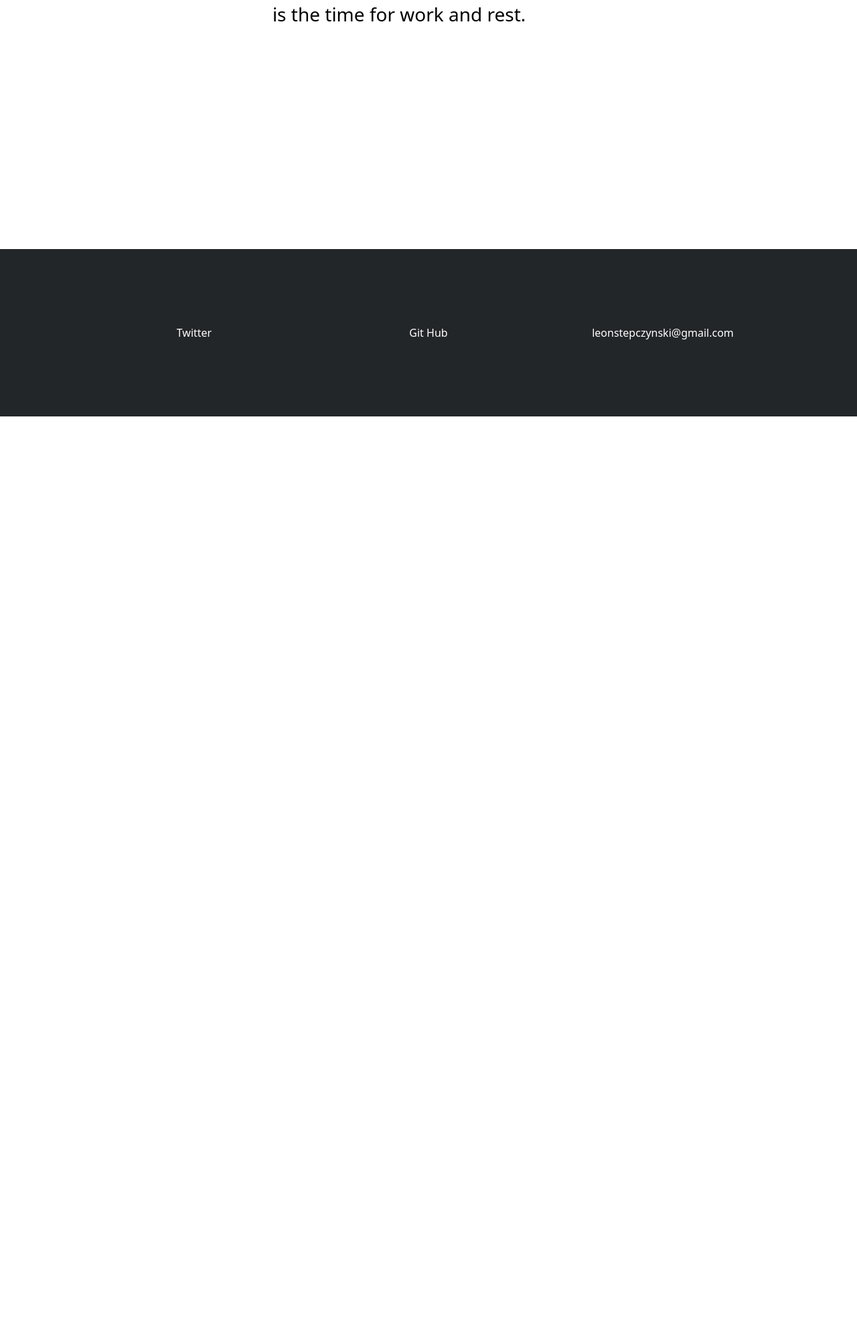
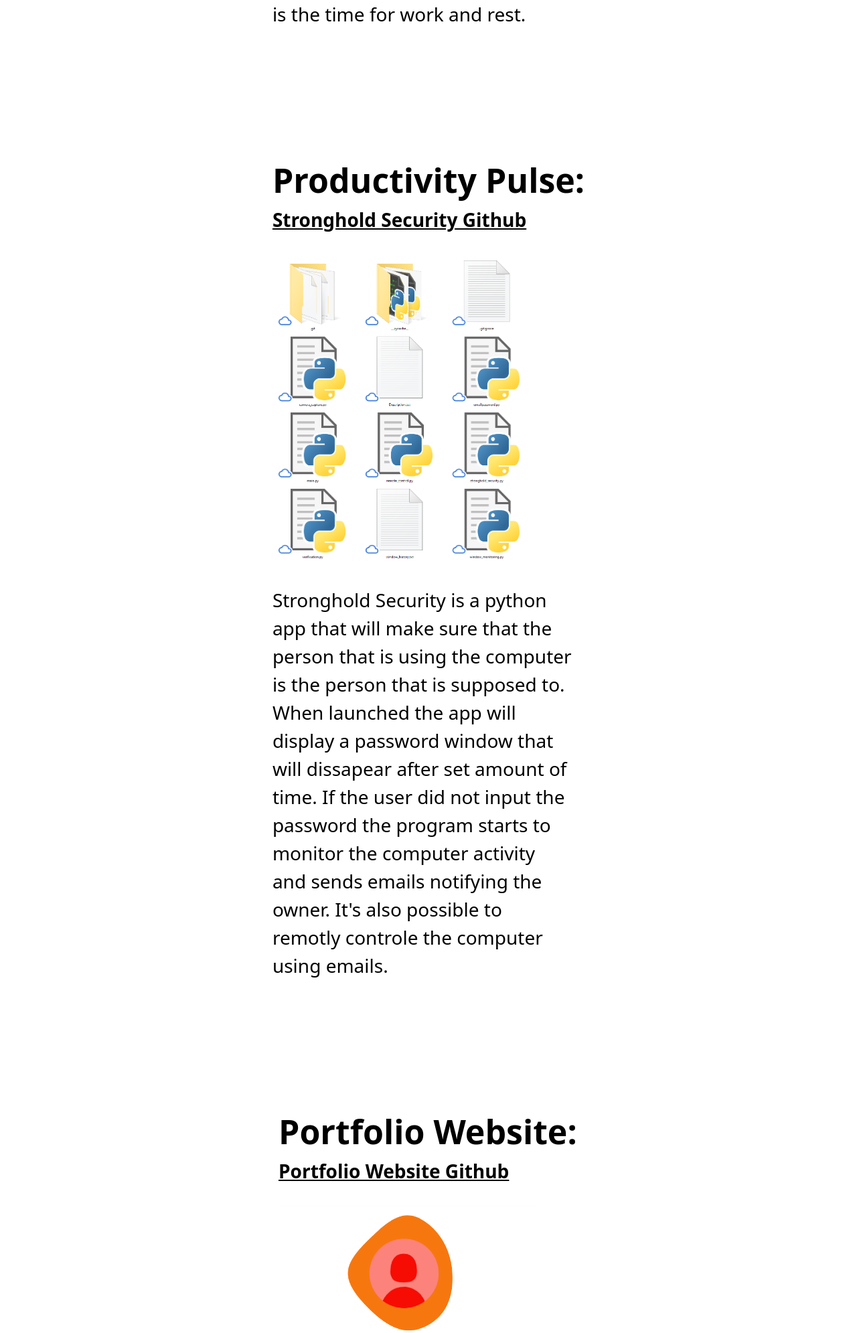
Before and after one commit to LStepczynski/PortfolioWebsiteDjango, a Django app: page /projects/ in a window 1280 px wide. Shown: the part 4445-6436 px from the top of the page at 67% size. Before the commit the page ends 5067 px from the top, so only its background shows below. Run offline with Django 4.2, Linux system fonts and the light colour scheme; style sheets or scripts are compiled from the project's sources; some libraries are stand-ins or nearby versions.

Commit message:
Added Security measures and changed important information

```diff
--- a/resume/main/templates/main/projects.html
+++ b/resume/main/templates/main/projects.html
@@ -53,5 +53,30 @@
         </p>
 
     </div>
+
+    <div class="fadein | special | mt-[70px] md:mt-[130px] | p-[30px] | w-max">
+        <h4 class="text-[25px] sm:text-[35px] md:text-[40px] xl:text-[50px] | font-bold">Productivity Pulse:</h4>
+        <a href="https://github.com/LStepczynski/StrongholdSecurity" class="text-[18px] sm:text-[22px] md:text-[28px] | fadein | font-semibold | underline">Stronghold Security Github</a>
+        <img class="my-[15px] sm:my-[30px] w-[70vw] sm:w-[50vw] xl:w-[30vw]" src="../../static/assets/StrongholdSecurityImg.png" alt="StrongholdSecurity">
+        <p class="fadein | text-[18px] sm:text-[22px] md:text-[28px] | w-[90vw] sm:w-[70vw] md:w-[60vw] xl:w-[35vw] | mt-[15px] ">
+            Stronghold Security is a python app that will make sure that the person that is using the computer
+            is the person that is supposed to. When launched the app will display a password window that will
+            dissapear after set amount of time. If the user did not input the password the program starts to
+            monitor the computer activity and sends emails notifying the owner. It's also possible to remotly
+            controle the computer using emails.
+        </p>
+
+    </div>
+
+    <div class="fadein | special | mt-[70px] md:mt-[130px] | p-[30px] | w-max">
+        <h4 class="text-[25px] sm:text-[35px] md:text-[40px] xl:text-[50px] | font-bold">Portfolio Website:</h4>
+        <a href="https://github.com/LStepczynski/PortfolioWebsiteDjango" class="text-[18px] sm:text-[22px] md:text-[28px] | fadein | font-semibold | underline">Portfolio Website Github</a>
+        <img class="my-[15px] sm:my-[30px] w-[70vw] sm:w-[50vw] xl:w-[30vw]" src="../../static/assets/PortfolioWebsiteImg.png" alt="PortfolioWebsite">
+        <p class="fadein | text-[18px] sm:text-[22px] md:text-[28px] | w-[90vw] sm:w-[70vw] md:w-[60vw] xl:w-[35vw] | mt-[15px] ">
+            Let's not forget that this webiste is one of my projects too. It was created in Django and
+            the entire code can be seen in github.
+        </p>
+
+    </div>
 </div>
 {% endblock %}
--- a/resume/resume/settings.py
+++ b/resume/resume/settings.py
@@ -11,6 +11,7 @@ https://docs.djangoproject.com/en/4.2/ref/settings/
 """
 
 from pathlib import Path
+from decouple import config
 
 # Build paths inside the project like this: BASE_DIR / 'subdir'.
 BASE_DIR = Path(__file__).resolve().parent.parent
@@ -20,10 +21,10 @@ BASE_DIR = Path(__file__).resolve().parent.parent
 # See https://docs.djangoproject.com/en/4.2/howto/deployment/checklist/
 
 # SECURITY WARNING: keep the secret key used in production secret!
-SECRET_KEY = 'django-insecure-t=5j&_se+*(mhu1e7o&f)+5_!cs1kp5nfa9v=l4up10(e4%p9_'
+SECRET_KEY = config('SECRET_KEY')
 
 # SECURITY WARNING: don't run with debug turned on in production!
-DEBUG = True
+DEBUG = config('DEBUG')
 
 ALLOWED_HOSTS = []
 
```
Also changed, not shown: resume/main/static/assets/PortfolioWebsiteImg.png (added), resume/main/static/assets/StrongholdSecurityImg.png (added).
